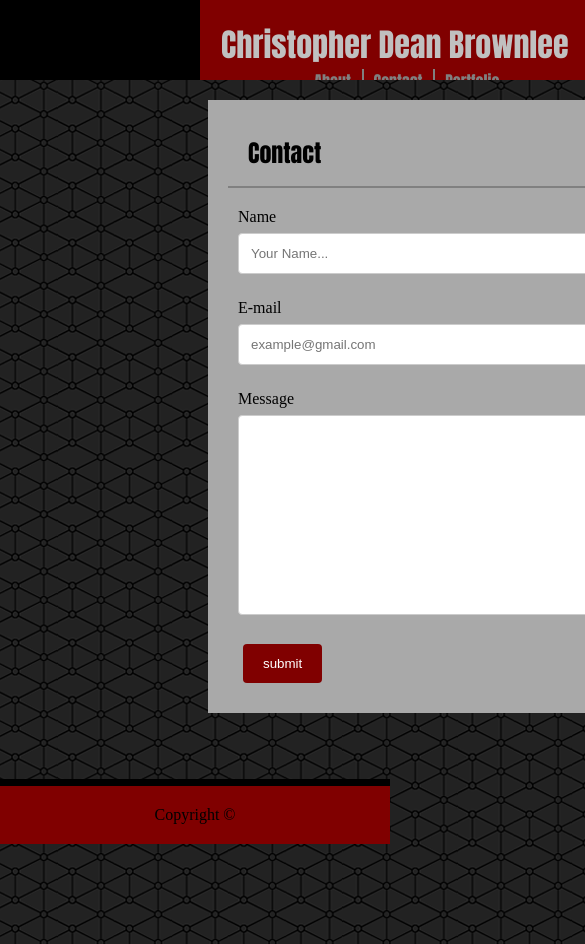
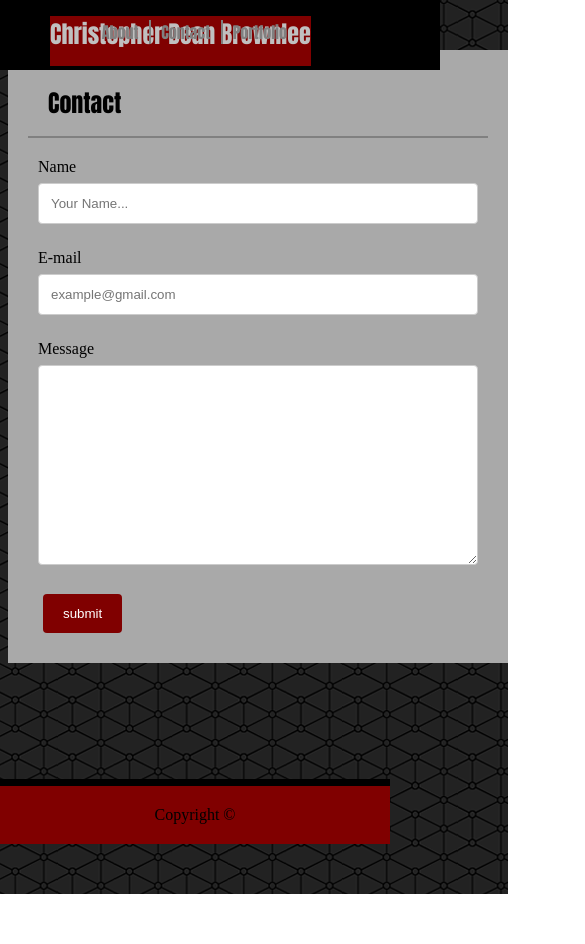
Before and after one commit to halotx3/Responsive-Portfolio, a plain HTML site: page contact.html in a window 390 px wide. Shown: the top 944 px of the page, 585 px wide, since content can reach past the window. After the commit the page ends 894 px from the top, so only its background shows below. Drawn offline with Linux system fonts and the light colour scheme.

Commit message:
Continued work on the responsive design

```diff
--- a/contact.html
+++ b/contact.html
@@ -2,6 +2,8 @@
 <html>
     <head>
         <title>Contact</title>
+        <meta name="viewport" content="width=device-width, initial-scale=1.0">
+
         <link rel="stylesheet" href="css/style.css">
         <link rel="stylesheet" href="css/forms.css">
     </head>
--- a/css/forms.css
+++ b/css/forms.css
@@ -33,3 +33,17 @@ input[type=submit] {
 input[type=submit]:hover {
     background-color: red;
 }
+@media screen and (max-width: 980px) {
+    input[type=text], textarea {
+        max-width: 440px;
+    }
+    label {
+        display: block;
+
+}
+@media screen and (max-width: 768px) {
+
+}
+@media screen and (max-width: 640px) {
+
+}
--- a/css/style.css
+++ b/css/style.css
@@ -88,3 +88,61 @@ footer {
     padding-bottom: 20px;
     text-align: center;
 }
+
+
+@media screen and (max-width: 980px) {
+    #dv1 {
+        padding-left: 50px;
+        max-width: 980px;
+        height: 50px;
+    }
+    .dv2 {
+        margin: 100px auto;
+        margin-left: 43px;
+        max-width: 620px;
+    }
+}
+@media screen and (max-width: 768px) {
+    #dv {
+        padding-left: 25px;
+        max-width: 768px;
+    }
+    .dv2 {
+        margin: 100px auto;
+        max-width: 600px;
+    }
+    .oh {
+        font-size: 24px;
+        height: 75px;
+        padding-right: 20px;
+        text-align: left;
+    }
+    h4 {
+        left: 12%;
+    }
+
+}
+@media screen and (max-width: 640px) {
+    #dv {
+        position: static;
+        top: 0%;
+        left: 0%;
+        padding: 0px;
+        border: 0px;
+        max-width: 640px;
+        height: 150px;
+        overflow: visible;
+        background: none;
+    }
+    .oh {
+        position: absolute;
+        top: 0%;
+        display: block;
+        padding: 0px;
+        height: 50px;
+        text-align: none;
+    }
+    .dv2 {
+        margin: 50px auto;
+        max-width: 500px;
+}
```
Also changed, not shown: index.html (+2 -0 lines), portfolio.html (+2 -0 lines).
